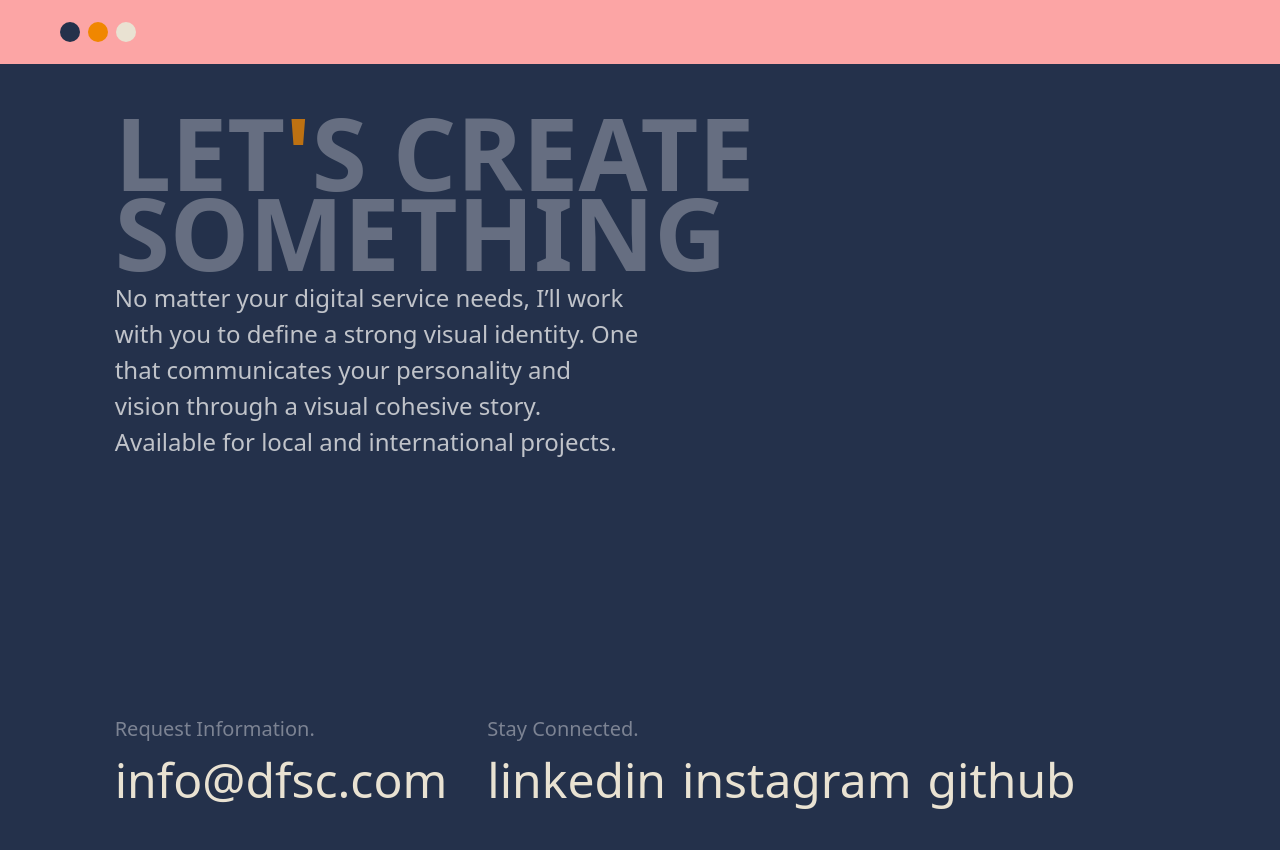
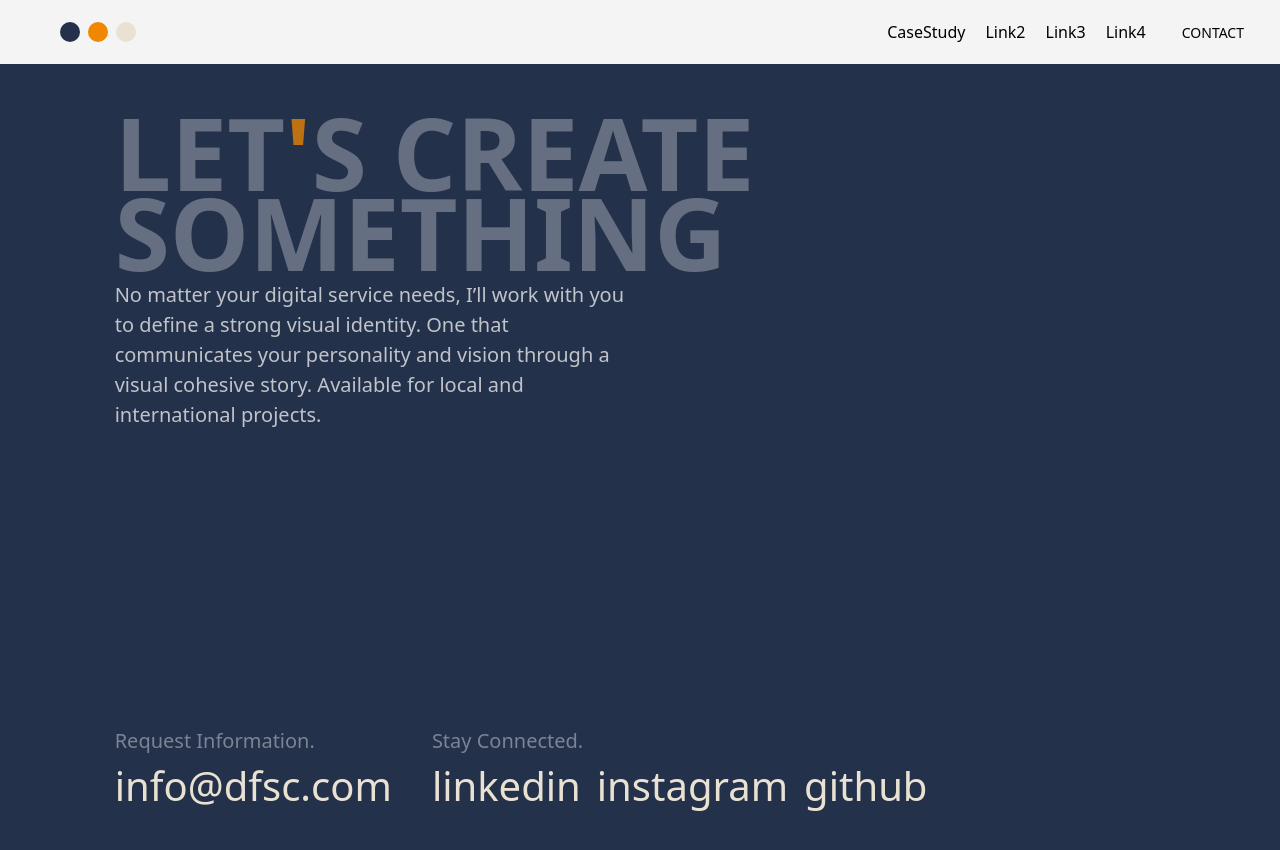
Before and after one commit to kbrandon19/debonairfox-creative-studio, a Next.js app: page /Contact in a window 1280 px wide. Shown: the top 850 px of the page. Built offline with nearby package versions, Linux system fonts and the light colour scheme.

Commit message:
Header component rework, adjusting asset name and text sizes

```diff
--- a/app/(Work)/CaseStudy/page.tsx
+++ b/app/(Work)/CaseStudy/page.tsx
@@ -2,14 +2,14 @@ import Image from "next/image";
 import React from "react";
 import phoneImg from "../../assets/mockup.png";
 import phoneImg2 from "../../assets/mockup2.png";
-import Image3 from "../../assets/image3.png";
+import Image3 from "../../assets/Image3.png";
 import Gif from "../../assets/download.gif";
 import screenShot from "../../assets/screenshot.png";
 import Link from "next/link";
 
 function page() {
   return (
-    <div className="w-full h-auto bg-white pb-20">
+    <div className="w-full h-auto bg-white">
       {/* Intro */}
       <div className="w-full h-full  flex flex-col lg:flex-row">
         <div className=" h-screen md:basis-4/6 p-4 md:p-24 flex flex-col gap-y-5 md:gap-y-10 justify-center content-center">
--- a/app/Contact/page.tsx
+++ b/app/Contact/page.tsx
@@ -42,7 +42,7 @@ async function Contact() {
                   Something
                 </h1>
               </div>
-              <div className="font-light  w-full  md:w-1/2 text-xl opacity-75 text-white">
+              <div className="font-light  w-full  md:w-1/2  text-l xl:text-xl opacity-75 text-white">
                 <p>
                   No matter your digital service needs, I’ll work with you to
                   define a strong visual identity. One that communicates your
@@ -55,7 +55,7 @@ async function Contact() {
 
           {/* bottom div */}
 
-          <div className="w-1/2 h-auto text-secTitle md:text-titleMid flex flex-col md:flex-row lg:justify-between gap-10">
+          <div className="w-1/2 h-auto text-secTitle xlg:text-titleMid flex flex-col md:flex-row lg:justify-between gap-10">
             <div className="flex flex-row justify-start items-end">
               <div>
                 <p className="text-l text-accent-100 ">Request Information.</p>
--- a/components/Header/page.tsx
+++ b/components/Header/page.tsx
@@ -1,10 +1,11 @@
 import React from 'react'
 import Link from 'next/link'
+import { Button } from '../ui/button'
 
 
 function Header() {
   return (
-    <header className='relative flex justify-center content-center px-5 bg-red-300'>
+    <header className='relative flex justify-center content-center px-5 '>
         <div className='w-full md:w-5/6 mx-auto h-16 flex justify-between  px-10 items-center sticky z-10'>
 
               <div className="logo flex flex-row gap-2">
@@ -17,8 +18,12 @@ function Header() {
             </div>
         </div>
 
-        <div className='w-full h-auto flex flex-row items-center justify-center gap-x-5'>
-
+        <div className='w-full h-auto flex flex-row items-center justify-end gap-x-5'>
+          <Link href={"/CaseStudy"}>CaseStudy</Link>
+          <Link href={""}>Link2</Link>
+          <Link href={""}>Link3</Link>
+          <Link href={""}>Link4</Link>
+          <Button>Contact</Button>
 
         </div>
 
```
